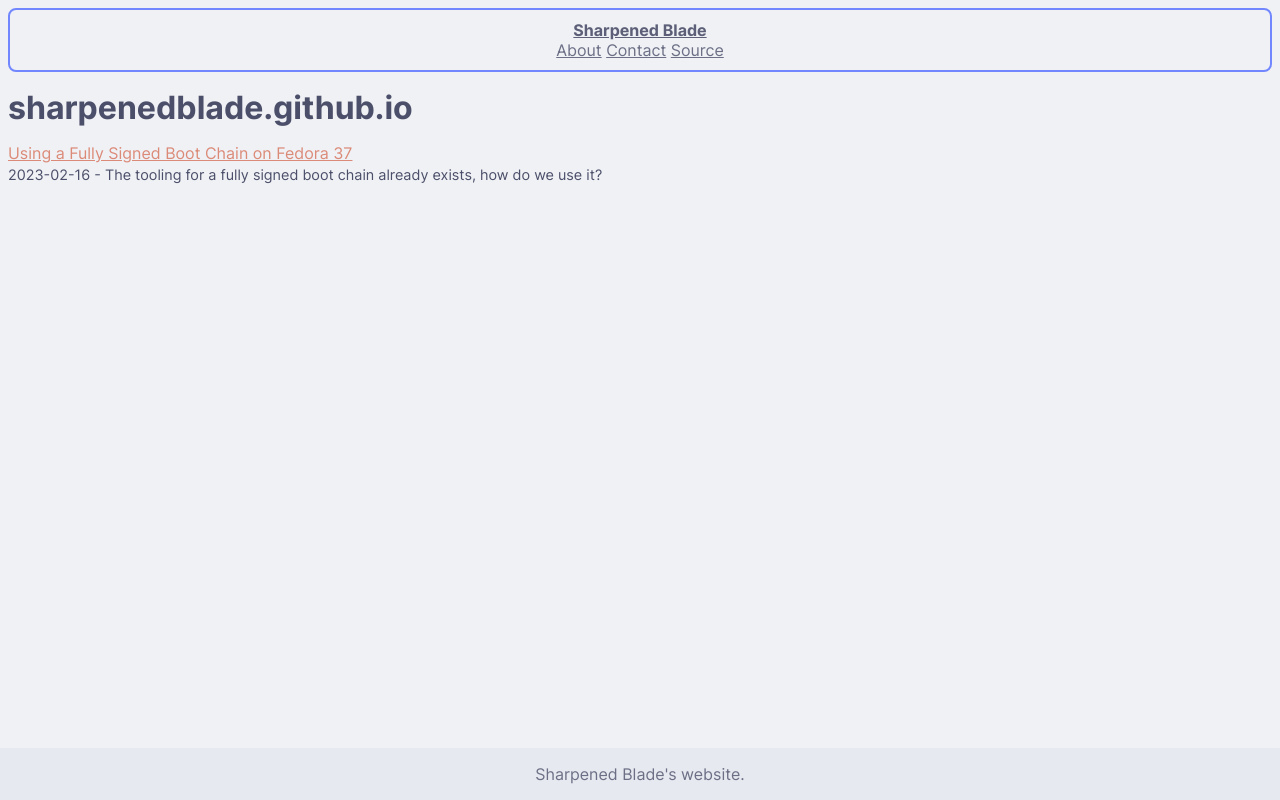
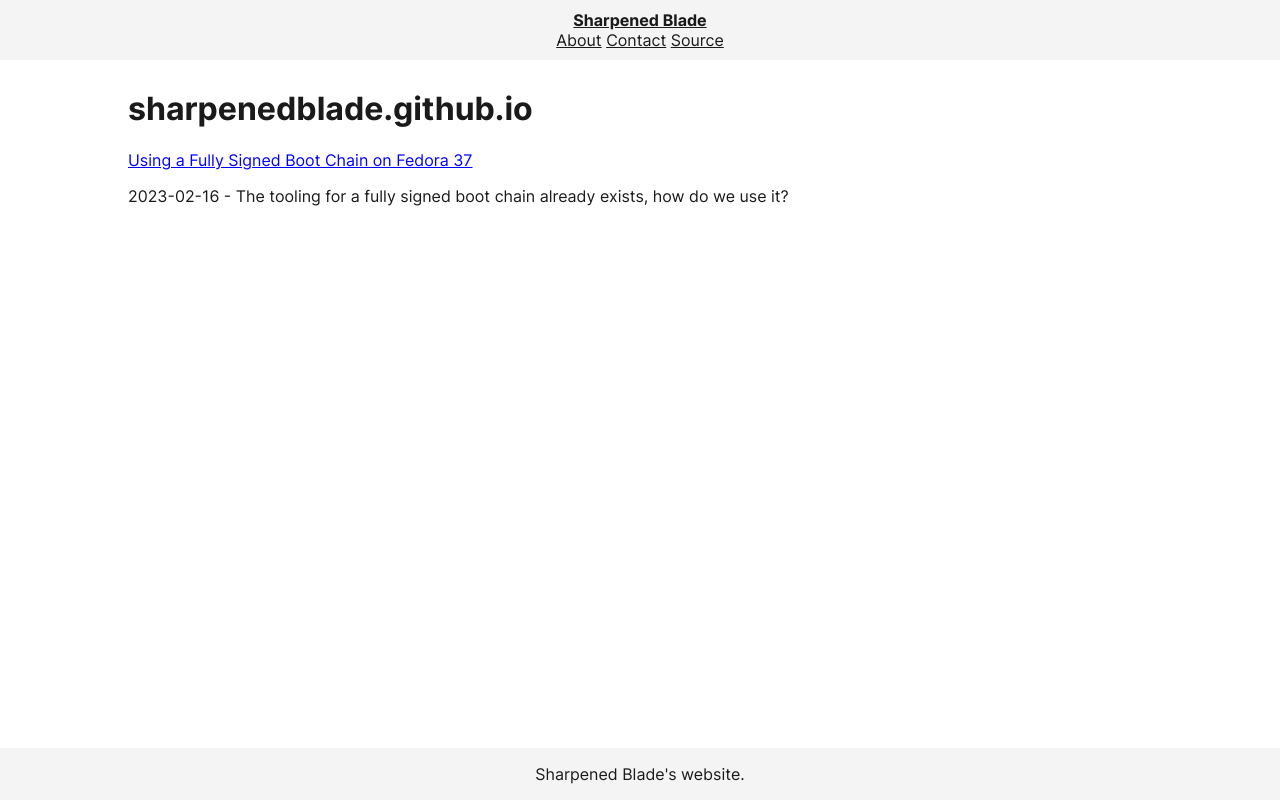
Before and after one commit to sharpenedblade/sharpenedblade.github.io, an Eleventy site: page index.liquid in a window 1280 px wide. Built offline with nearby package versions, Linux system fonts and the light colour scheme; Eleventy itself is replaced by a stand-in of ours; files that its build step writes are made by us from their sources.

Commit message:
Styling changes

```diff
--- a/_includes/layout.liquid
+++ b/_includes/layout.liquid
@@ -9,26 +9,22 @@
     </head>
     <body>
         <header>
-        <center>
-        <div style="display: inline-block; vertical-align: middle; padding: 10px;" >
-            <a id="header-name" href="/index.html"><b>Sharpened Blade</b></a>
+            <a href="/index.html"><b>Sharpened Blade</b></a>
             <nav>
                 {% for about in collections.about %}
-                    <a class="header-link" href="{{ about.url }}">{{ about.data.title }}</a>
+                    <a href="{{ about.url }}">{{ about.data.title }}</a>
                 {% endfor %}
             </nav>
-        </div>
-        </center>
         </header>
 
         <main>
-            {{ content }}
+            <div id="content">
+                {{ content }}
+            </div>
         </main>
 
         <footer>
-        <center>
             <p>Sharpened Blade's website.</p>
-        </center>
         </footer>
     </body>
 </html>
--- a/index.liquid
+++ b/index.liquid
@@ -5,7 +5,7 @@ layout: layout.liquid
 <h1 id ="name"> sharpenedblade.github.io </h1>
 {% for post in collections.posts %}
     <article>
-        <a class="article-link" href="{{ post.url }}" style="font-size: 1rem; margin: 0rem;">{{ post.data.title }}</a>
-        <p class="article-info">{{ post.date | date: "%Y-%m-%d" }} - {{ post.data.description }}</p>
+        <a href="{{ post.url }}" >{{ post.data.title }}</a>
+        <p>{{ post.date | date: "%Y-%m-%d" }} - {{ post.data.description }}</p>
     </article>
 {% endfor %}
--- a/styles/style.css
+++ b/styles/style.css
@@ -1,67 +1,28 @@
-/* Copyright (c) 2022 Sharpened Blade */
+/* Copyright (c) 2022-2023 Sharpened Blade */
 
-/* Catppuccin Mocha */
+/* Light */
 :root {
-    --ctp-rosewater: #f5e0dc;
-    --ctp-flamingo: #f2cdcd;
-    --ctp-pink: #f5c2e7;
-    --ctp-mauve: #cba6f7;
-    --ctp-red: #f38ba8;
-    --ctp-maroon: #eba0ac;
-    --ctp-peach: #fab387;
-    --ctp-yellow: #f9e2af;
-    --ctp-green: #a6e3a1;
-    --ctp-teal: #94e2d5;
-    --ctp-sky: #89dceb;
-    --ctp-sapphire: #74c7ec;
-    --ctp-blue: #89b4fa;
-    --ctp-lavender: #b4befe;
-    --ctp-text: #cdd6f4;
-    --ctp-subtext1: #bac2de;
-    --ctp-subtext0: #a6adc8;
-    --ctp-overlay2: #9399b2;
-    --ctp-overlay1: #7f849c;
-    --ctp-overlay0: #6c7086;
-    --ctp-surface2: #585b70;
-    --ctp-surface1: #45475a;
-    --ctp-surface0: #313244;
-    --ctp-base: #1e1e2e;
-    --ctp-mantle: #181825;
-    --ctp-crust: #11111b;
+    --base: #ffffff;
+    --elevated: #f4f4f4;
+    --bg-code: #efefef;
+    --text: #1a1a1a;
+    --accent: #0000ff;
+    --link: #0000ff;
 }
 
-/* Catppuccin Latte */
-@media (prefers-color-scheme: light) {
+/* Dark */
+@media (prefers-color-scheme: dark) {
     :root {
-        --ctp-rosewater: #dc8a78;
-        --ctp-flamingo: #dd7878;
-        --ctp-pink: #ea76cb;
-        --ctp-mauve: #8839ef;
-        --ctp-red: #d20f39;
-        --ctp-maroon: #e64553;
-        --ctp-peach: #fe640b;
-        --ctp-yellow: #df8e1d;
-        --ctp-green: #40a02b;
-        --ctp-teal: #179299;
-        --ctp-sky: #04a5e5;
-        --ctp-sapphire: #209fb5;
-        --ctp-blue: #1e66f5;
-        --ctp-lavender: #7287fd;
-        --ctp-text: #4c4f69;
-        --ctp-subtext1: #5c5f77;
-        --ctp-subtext0: #6c6f85;
-        --ctp-overlay2: #7c7f93;
-        --ctp-overlay1: #8c8fa1;
-        --ctp-overlay0: #9ca0b0;
-        --ctp-surface2: #acb0be;
-        --ctp-surface1: #bcc0cc;
-        --ctp-surface0: #ccd0da;
-        --ctp-crust: #dce0e8;
-        --ctp-mantle: #e6e9ef;
-        --ctp-base: #eff1f5;
+        --base: #191919;
+        --elevated: #262626;
+        --bg-code: #2c2c2c;
+        --text: #eeeeee;
+        --accent: #6666ff;
+        --link: #6666ff;
     }
-}
+ }
 
+/* Inter font */
 @font-face {
   font-family: 'Inter';
   font-weight: 100 900;
@@ -78,6 +39,8 @@
   font-named-instance: 'Italic';
   src: url("/fonts/Inter-italic.var.woff2?v=3.19") format("woff2");
 }
+
+/* Jetbrain Mono font */
 @font-face {
   font-family: 'Jetbrains Mono';
   font-weight: 100 900;
@@ -90,8 +53,8 @@
 body {
     font-family: Inter;
     font-size: 1rem;
-    background: var(--ctp-base);
-    color: var(--ctp-text);
+    background: var(--base);
+    color: var(--text);
     display:flex;
     flex-direction:column;
     min-height:100vh;
@@ -99,11 +62,11 @@ body {
 }
 
 a {
-    color: var(--ctp-rosewater);
+    color: var(--link);
 }
 
 h1 {
-    color: var(--ctp-text);
+    color: var(--text);
     font-size: 2rem;
 }
 
@@ -119,53 +82,33 @@ h2 code {
     font-size: 1.25rem;
 }
 
-#name {
-    margin: 0rem 0rem 0.5rem 0rem;
-}
-
-
 main {
     flex:1;
     margin: 0.5rem;
+    margin-left: 10%;
+    margin-right: 10%;
+    justify-content: center;
 }
 
+#content {
+    justify-content: flex-start;
+}
 
 header {
-    background: var(--ctp-base);
-    color: var(--ctp-text);
-    border: 0.15rem solid var(--ctp-lavender);
-    border-radius: 0.5rem;
-    margin: 0.5rem;
+    background: var(--elevated);
+    color: var(--text);
+    text-align: center;
+    padding: 10px;
 }
 
-#header-name {
-    color: var(--ctp-subtext1);
+header a {
+    color: var(--text)
 }
 
-.header-link {
-    color: var(--ctp-subtext0);
-}
-
-
-article {
-    margin: 1rem 0rem;
-
-}
-
-.article-link {
-    color: var(--ctp-rosewater);
-}
-
-.article-info {
-    font-size: 0.9rem;
-    padding: 0px;
-    margin: 0.2rem 0rem;
-}
-
-
 footer {
-    background: var(--ctp-mantle);
-    color: var(--ctp-subtext0);
+    background: var(--elevated);
+    color: var(--text);
+    text-align: center;
     margin: 0px;
     border: 0px;
     padding: 0px;
@@ -173,17 +116,17 @@ footer {
 
 code {
     border-radius: 6px;
-    border: 2px solid var(--ctp-crust);
-    background: var(--ctp-crust);
+    background: var(--bg-code);
+    padding: 0px 3px 0px 3px;
     font-family: Jetbrains Mono;
     font-size: 13px;
 }
 
 pre {
     border-radius: 6px;
-    border: 2px solid var(--ctp-surface1);
+    background: var(--bg-code);
     padding: 3px;
-    background: var(--ctp-crust);
+    max-width: 60%;
     overflow: auto;
 }
 
```
Also changed, not shown: posts/using-a-fully-signed-boot-chain-on-fedora-37/index.md (+1 -3 lines).
